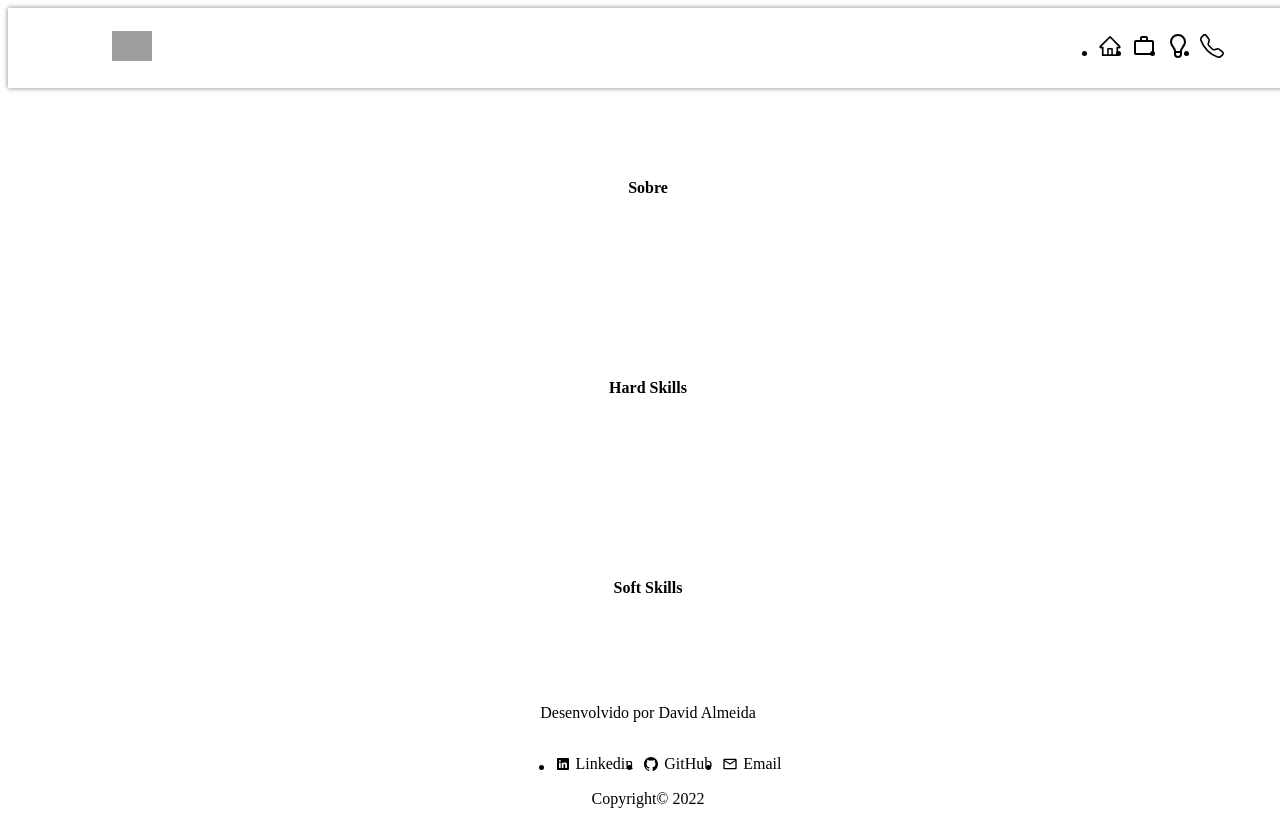
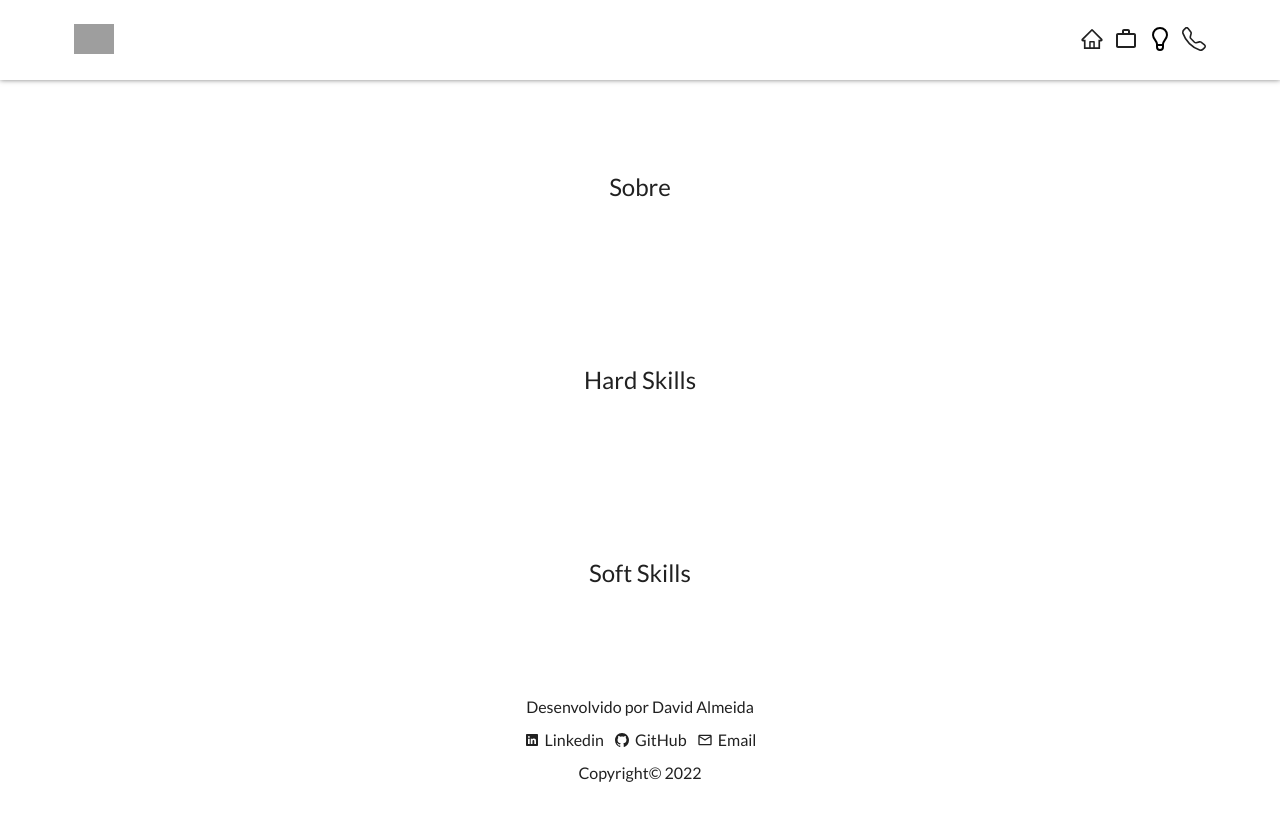
Before and after one commit to emeraldknight-sp/portfolio-desenvolvedor-web, a React (Create React App) app: page / in a window 1280 px wide. Built offline with nearby package versions, Linux system fonts and the light colour scheme; grey boxes are pictures that could not be loaded.

Commit message:
✅ Update: App, centralizing global style and route files for pages in React

```diff
--- a/src/App.js
+++ b/src/App.js
@@ -1,115 +1,13 @@
-import { useNavigate } from 'react-router-dom';
-import { AiOutlineHome } from 'react-icons/ai';
-import { MdOutlineWorkOutline } from 'react-icons/md';
-import { GrInfo } from 'react-icons/gr';
-import { BsTelephone } from 'react-icons/bs';
-import { MdOutlineMailOutline } from 'react-icons/md';
-import { IoLogoGithub, IoLogoLinkedin } from 'react-icons/io';
-import Logo from './assets/img/svg/branding.svg';
-import './App.css';
+import AppRoutes from "./routes";
+import GlobalStyles from "./styles/global.styles";
 
 function App() {
 
-  const handleClick = () => {
-    console.log("Oi")
-  }
-
-  const navigate = useNavigate();
-
   return (
-    <div className="large__container">
-
-      {/* HEADER */}
-      <header className="header">
-        <div className="container">
-          <figure className="header__figure">
-            <img className="header__image" src={Logo} alt='logo' />
-          </figure>
-          <ul className="header__menu">
-            <li className="menu__option--header" onClick={() => handleClick()}>
-              <AiOutlineHome />
-              <span>Home</span>
-            </li>
-            <li className="menu__option--header" onClick={() => handleClick()}>
-              <MdOutlineWorkOutline />
-              <span>Projetos</span>
-            </li>
-            <li className="menu__option--header" onClick={() => handleClick()}>
-              <GrInfo />
-              <span>Habilidades</span>
-            </li>
-            <li className="menu__option--header" onClick={() => handleClick()}>
-              <BsTelephone />
-              <span>Contato</span>
-            </li>
-          </ul>
-        </div>
-      </header>
-
-      {/* MAIN */}
-      <main className="main">
-        <div className="container container--flex-column container--space-around">
-
-          {/* ABOUT */}
-          <section className="section__about">
-            <article className="about__info">
-              <h2>Sobre</h2>
-            </article>
-            <article className="about__details">
-
-            </article>
-          </section>
-
-          {/* HARD SKILLS */}
-          <section className="section__hard__skills">
-            <article className="hard__skills__info">
-              <h2>Hard Skills</h2>
-            </article>
-            <article className="hard__skills__details">
-
-            </article>
-          </section>
-
-          {/* SOFT SKILLS */}
-          <section className="section__soft__skills">
-            <article className="soft__skills__info">
-              <h2>Soft Skills</h2>
-            </article>
-            <article className="soft__skills__details">
-
-            </article>
-          </section>
-        </div>
-      </main>
-
-      {/* FOOTER */}
-      <footer className="footer">
-        <div className="container container--space-around container--flex-column">
-          <p>Desenvolvido por David Almeida</p>
-          <ul className="footer__menu">
-            <li className="menu__option--footer">
-              <a href='https://www.linkedin.com/in/davidalmeidadev/' target="_blank" rel="noreferrer">
-                <IoLogoLinkedin/>
-                <span>Linkedin</span>
-              </a>
-            </li>
-            <li className="menu__option--footer">
-              <a href='https://github.com/emeraldknight-sp/' target="_blank" rel="noreferrer">
-                <IoLogoGithub/>
-                <span>GitHub</span>
-              </a>
-            </li>
-            <li className="menu__option--footer">
-              <a href='mailto:contato.davidalmeida@outlook.com' target="_blank" rel="noreferrer">
-                <MdOutlineMailOutline/>
-                <span>Email</span>
-              </a>
-            </li>
-          </ul>
-          <span>Copyright&copy; 2022</span>
-        </div>
-      </footer>
-    </div>
+    <>
+      <GlobalStyles />
+      <AppRoutes />
+    </>
   );
 }
 
```
